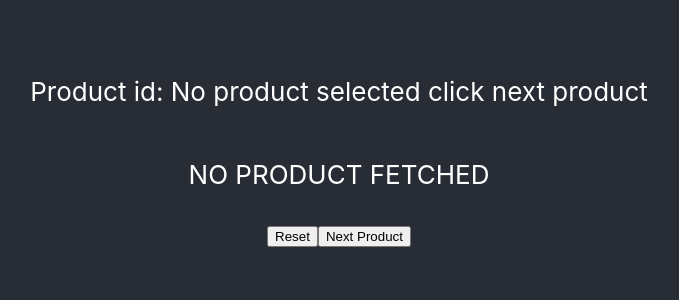
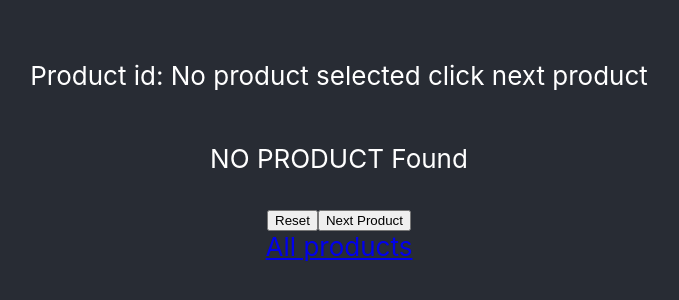
Before and after one commit to amandhunna/redux-learning, a React (Create React App) app: page / in a window 1280 px wide. Shown: the part 252-552 px from the top of the page, without its empty margins (301-980 px from the left). Built offline with nearby package versions, Linux system fonts and the light colour scheme.

Commit message:
implement route

```diff
--- a/package.json
+++ b/package.json
@@ -9,6 +9,7 @@
     "react": "^17.0.2",
     "react-dom": "^17.0.2",
     "react-redux": "^7.2.6",
+    "react-router-dom": "^6.3.0",
     "react-scripts": "4.0.3",
     "redux": "^4.1.2",
     "redux-observable": "^2.0.0",
--- a/src/App.js
+++ b/src/App.js
@@ -2,6 +2,12 @@ import React from 'react';
 import { actions } from './store';
 import { connect } from 'react-redux';
 import { fetchProduct } from './action';
+import {
+  BrowserRouter,
+  Routes,
+  Route,
+  Link
+} from "react-router-dom";
 import './App.css';
 
 function App(props) {
@@ -16,17 +22,20 @@ function App(props) {
     dispatch(fetchProduct());
   }
 
-  const renderProducts = () => {
-    if(!count) {
-      return "NO PRODUCT FETCHED";
+  const Product = ({id}) => {
+    if(!id) {
+      return "NO PRODUCT Found";
     }
-    const productList = Object.entries(product[count]);
-
-
+    const productList = Object.entries(product[id]);
     return productList.map(([key, value]) => {
       const liKey = `${key}${value}`
       return <li key={liKey}><span>{key}</span>:<strong>{value}</strong></li>
     });
+  }
+
+  const ProductList = () => {
+    const items = Object.values(product);
+    return items.map(({id}) => <Product key={`product-${id}`} id={id} />)
   }
 
   const pageCount = () => {
@@ -36,20 +45,43 @@ function App(props) {
 
   const style = { ...product[count]?.color ? { backgroundColor: product[count].color} : {} };
 
-  return (
-     <div className="App">
+
+  const Home = () => (
     <header className="App-header" style={style}>
     <p>
      Product id: {pageCount()}
     </p>
     <p>
-          {renderProducts()}
+     <Product id={count}/>
     </p>
     <section>
       <button onClick={onResetClick}>Reset</button>
       <button onClick={onFetchProduct}>Next Product</button>
     </section>
+    <Link to="/all">All products</Link>
     </header>
+  );
+  const AllProducts = () => (
+    <section>
+      <span>All fetch products</span>
+      <p>
+        <ProductList />
+      </p>
+      <Link to="/">Home</Link>
+    </section>);
+
+  const NoPage =() => <section>No page found. <Link to="/">Home</Link> <Link to="/all">All products</Link></section>
+
+
+  return (
+     <div className="App">
+  <BrowserRouter>
+    <Routes>
+      <Route path="/" element={<Home />} />
+      <Route path="all" element={<AllProducts />} />
+      <Route path="*" element={<NoPage />} />
+    </Routes>
+  </BrowserRouter>
      </div>
 
   );
--- a/src/action.js
+++ b/src/action.js
@@ -8,7 +8,7 @@ export const getProduct = data => ({
 export const fetchProduct = () => {
     return (dispatch, getState) => {
         const page = getState().count + 1;
-        console.log("here",  getState().count, page)
+        // console.log("here",  getState().count, page)
         fetch(`https://reqres.in/api/products/${page}`)
         .then((res) => res.json())
         .then(response => {
```
Also changed, not shown: 1 other file (tests, documents, lock files or other folders). Lines whose indentation alone changed are shown as unchanged.
